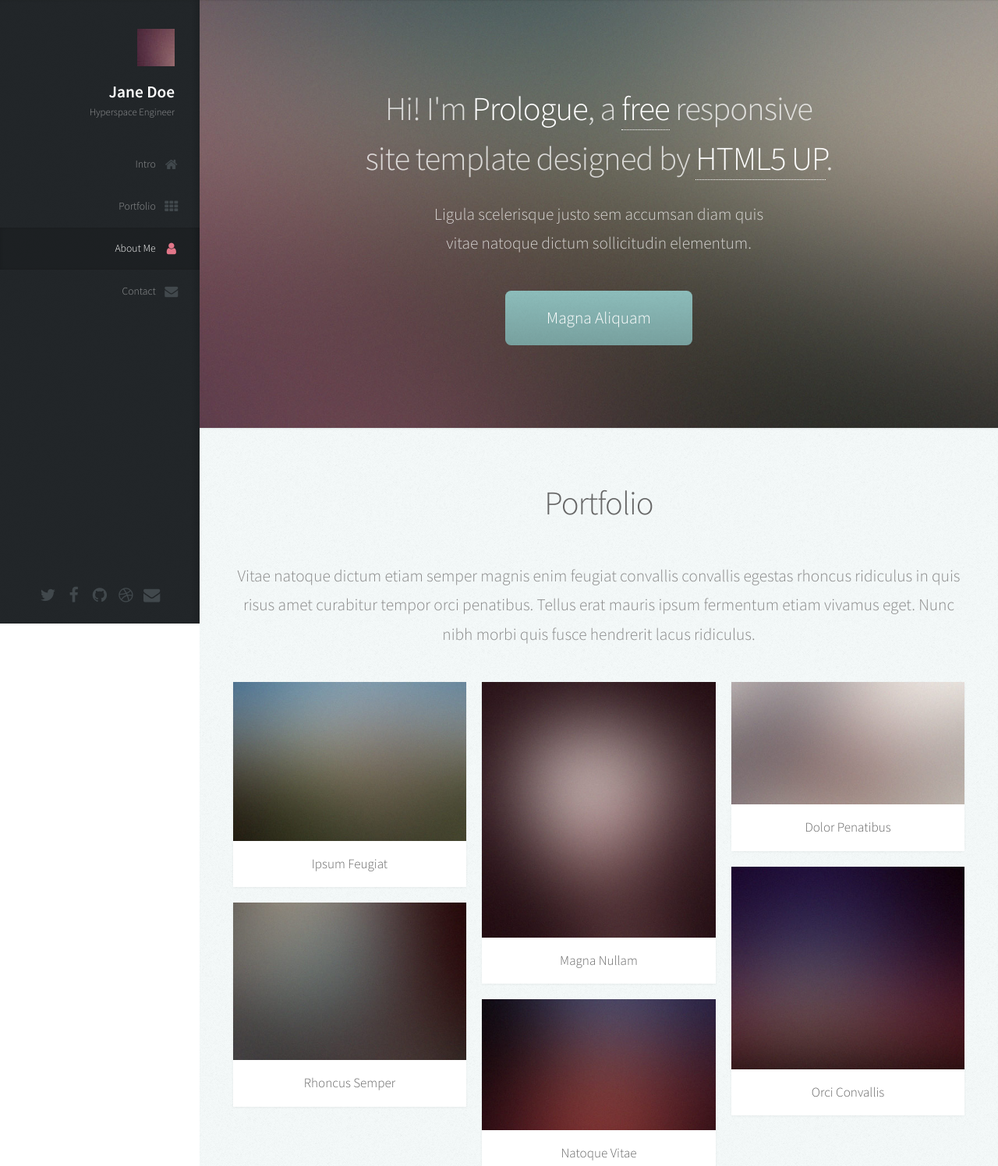
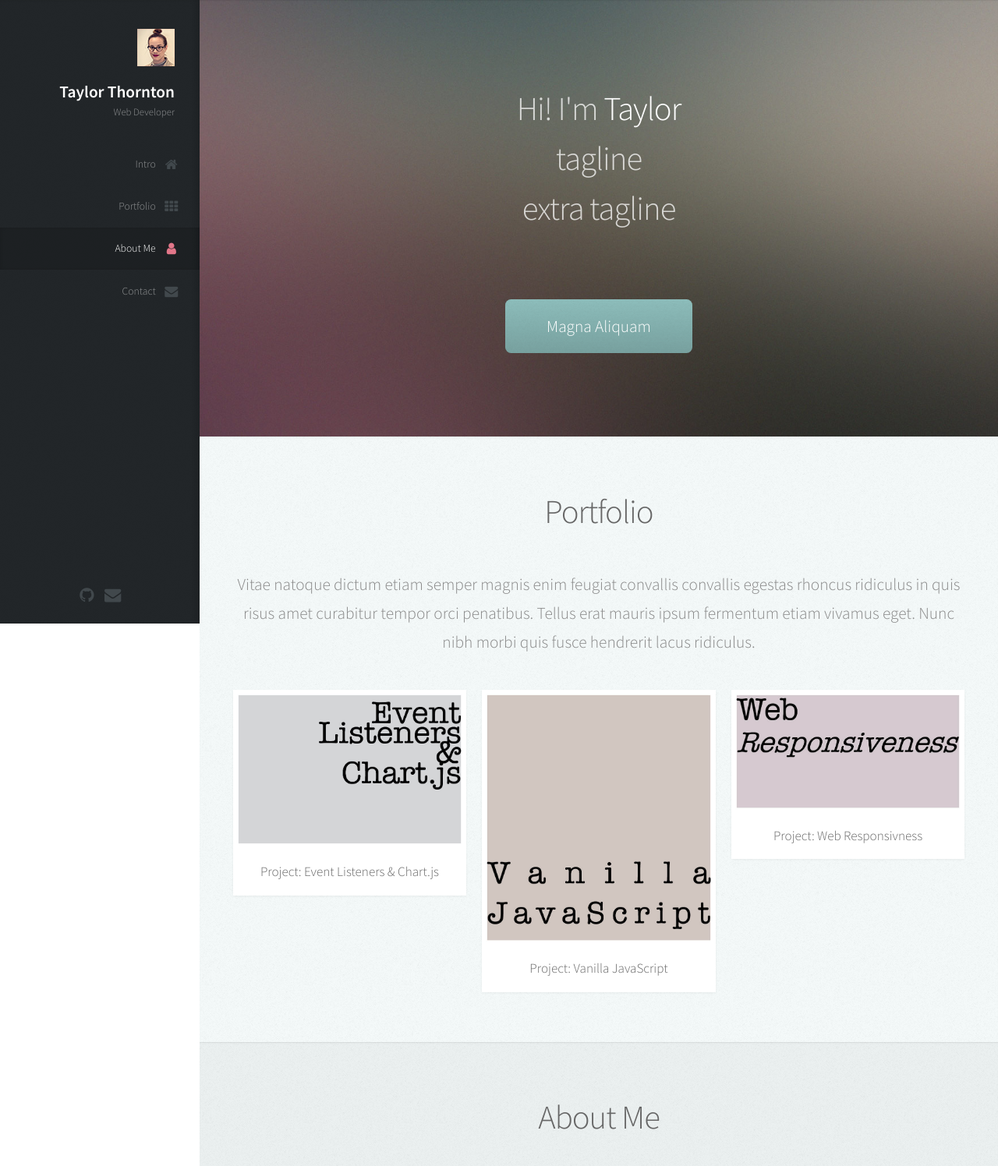
Before and after one commit to thornrae/portfolio-lab05, a website: page public/index.html in a window 1280 px wide. Shown: the top 1496 px of the page at 78% size. Drawn offline with Linux system fonts and the light colour scheme.

Commit message:
images replaced

```diff
--- a/public/index.html
+++ b/public/index.html
@@ -20,9 +20,9 @@
 
 					<!-- Logo -->
 						<div id="logo">
-							<span class="image avatar48"><img src="images/avatar.jpg" alt="" /></span>
-							<h1 id="title">Jane Doe</h1>
-							<p>Hyperspace Engineer</p>
+							<span class="image avatar48"><img src="images/48x48avatar.png" alt="" /></span>
+							<h1 id="title">Taylor Thornton</h1>
+							<p>Web Developer</p>
 						</div>
 
 					<!-- Nav -->
@@ -41,10 +41,7 @@
 
 					<!-- Social Icons -->
 						<ul class="icons">
-							<li><a href="#" class="icon fa-twitter"><span class="label">Twitter</span></a></li>
-							<li><a href="#" class="icon fa-facebook"><span class="label">Facebook</span></a></li>
 							<li><a href="#" class="icon fa-github"><span class="label">Github</span></a></li>
-							<li><a href="#" class="icon fa-dribbble"><span class="label">Dribbble</span></a></li>
 							<li><a href="#" class="icon fa-envelope"><span class="label">Email</span></a></li>
 						</ul>
 
@@ -60,10 +57,9 @@
 						<div class="container">
 
 							<header>
-								<h2 class="alt">Hi! I'm <strong>Prologue</strong>, a <a href="http://html5up.net/license">free</a> responsive<br />
-								site template designed by <a href="http://html5up.net">HTML5 UP</a>.</h2>
-								<p>Ligula scelerisque justo sem accumsan diam quis<br />
-								vitae natoque dictum sollicitudin elementum.</p>
+								<h2 class="alt">Hi! I'm <strong>Taylor</strong>
+								<p>tagline<br />
+								extra tagline</p>
 							</header>
 
 							<footer>
@@ -89,45 +85,45 @@
 							<div class="row">
 								<div class="col-4 col-12-mobile">
 									<article class="item">
-										<a href="#" class="image fit"><img src="images/pic02.jpg" alt="" /></a>
+										<a href="#" class="image fit"><img src="images/TTpic02.jpg" alt="" /></a>
 										<header>
-											<h3>Ipsum Feugiat</h3>
+											<h3>Project: Event Listeners & Chart.js</h3>
 										</header>
 									</article>
-									<article class="item">
+									<!-- <article class="item">
 										<a href="#" class="image fit"><img src="images/pic03.jpg" alt="" /></a>
 										<header>
 											<h3>Rhoncus Semper</h3>
 										</header>
-									</article>
+									</article> -->
 								</div>
 								<div class="col-4 col-12-mobile">
 									<article class="item">
-										<a href="#" class="image fit"><img src="images/pic04.jpg" alt="" /></a>
+										<a href="#" class="image fit"><img src="images/vanillajs.jpg" alt="" /></a>
 										<header>
-											<h3>Magna Nullam</h3>
+											<h3> Project: Vanilla JavaScript</h3>
 										</header>
 									</article>
-									<article class="item">
+									<!-- <article class="item">
 										<a href="#" class="image fit"><img src="images/pic05.jpg" alt="" /></a>
 										<header>
 											<h3>Natoque Vitae</h3>
 										</header>
-									</article>
+									</article> -->
 								</div>
 								<div class="col-4 col-12-mobile">
 									<article class="item">
-										<a href="#" class="image fit"><img src="images/pic06.jpg" alt="" /></a>
+										<a href="#" class="image fit"><img src="images/ttpic06.jpg" alt="" /></a>
 										<header>
-											<h3>Dolor Penatibus</h3>
+											<h3>Project: Web Responsivness</h3>
 										</header>
 									</article>
-									<article class="item">
+									<!-- <article class="item">
 										<a href="#" class="image fit"><img src="images/pic07.jpg" alt="" /></a>
 										<header>
 											<h3>Orci Convallis</h3>
 										</header>
-									</article>
+									</article> -->
 								</div>
 							</div>
 
@@ -142,7 +138,7 @@
 								<h2>About Me</h2>
 							</header>
 
-							<a href="#" class="image featured"><img src="images/pic08.jpg" alt="" /></a>
+							<a href="#" class="image featured"><img src="images/about1400x422.png" alt="" /></a>
 
 							<p>Tincidunt eu elit diam magnis pretium accumsan etiam id urna. Ridiculus
 							ultricies curae quis et rhoncus velit. Lobortis elementum aliquet nec vitae
```
Also changed, not shown: package.json (+10 -2 lines), public/README.md, public/images/48x48avatar.png (added), public/images/TTpic02.jpg (added), public/images/about1400x422.png (added), public/images/rsz_surveysays.png (added), public/images/ttpic06.jpg (added), public/images/vanillajs.jpg (added), 2 other files.
